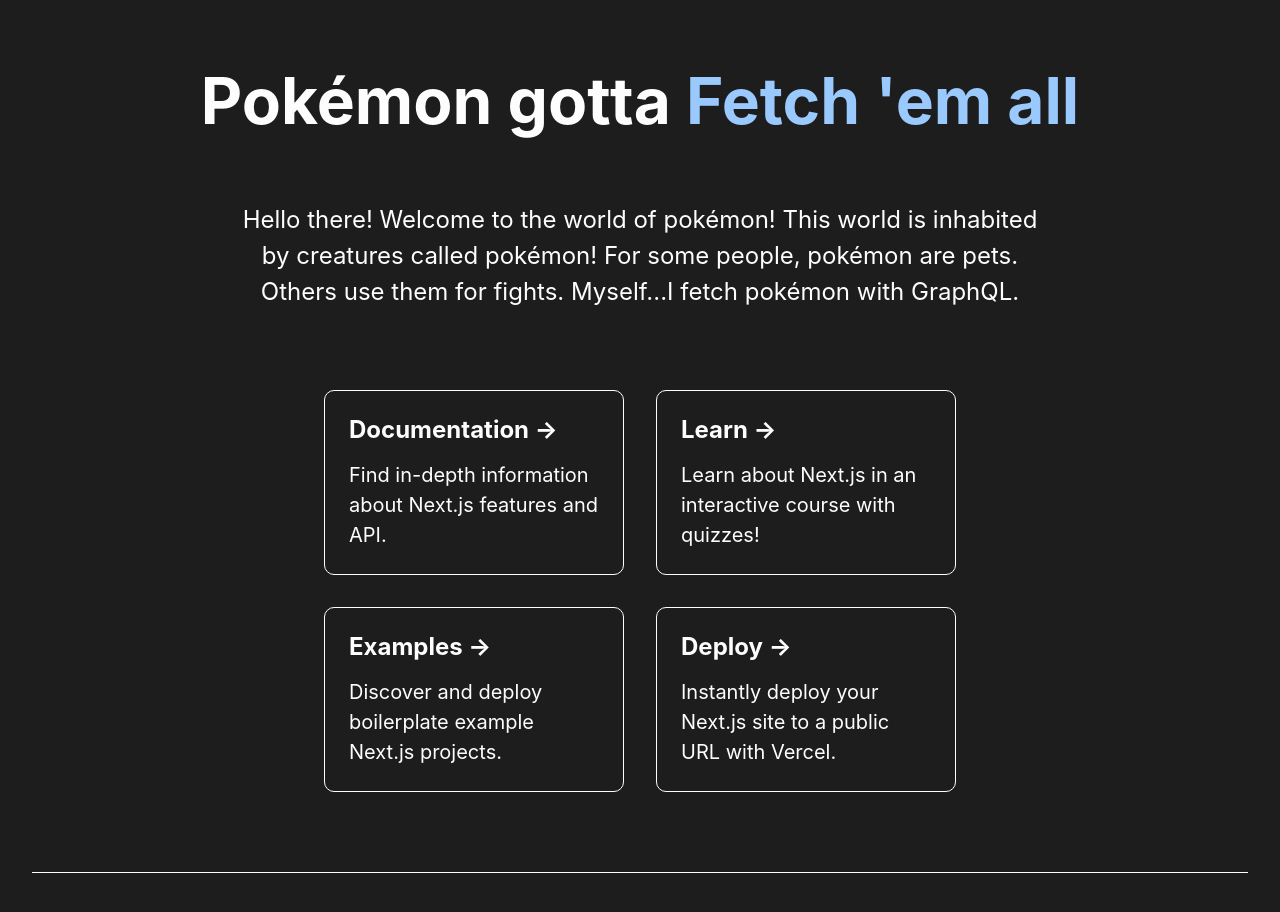
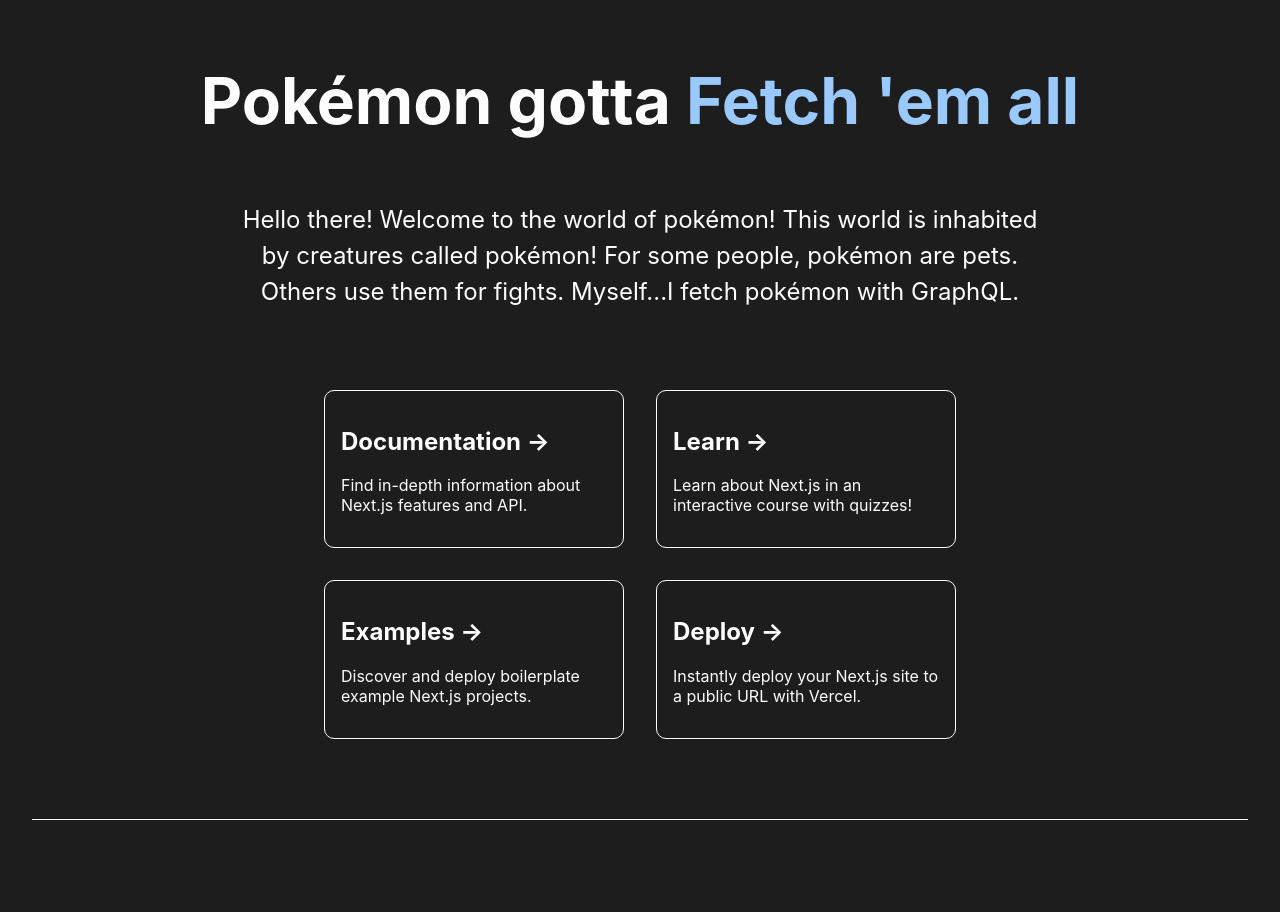
Before and after one commit to brightsize/pokemon-apollo, a Next.js app: page / in a window 1280 px wide. Shown: the top 912 px of the page. After the commit the page ends 884 px from the top, so only its background shows below. Built offline with nearby package versions, Linux system fonts and the light colour scheme.

Commit message:
Moving card and card link to components

```diff
--- /dev/null
+++ b/components/atoms/Card/Card.module.css
@@ -0,0 +1,12 @@
+.card {
+  margin: 1rem;
+  padding: 1rem;
+  text-align: left;
+  color: inherit;
+  text-decoration: none;
+  border-radius: var(--border-radius);
+  transition: color 0.15s ease, border-color 0.15s ease;
+  max-width: 300px;
+  position: relative;
+  border: 1px solid var(--text);
+}
--- /dev/null
+++ b/components/atoms/Card/Card.tsx
@@ -0,0 +1,13 @@
+import React from "react";
+
+import styles from "./Card.module.css";
+
+type CardProps = {
+  children: React.ReactNode;
+};
+
+const Card = ({ children }: CardProps) => {
+  return <div className={styles.card}>{children}</div>;
+};
+
+export { Card };
--- /dev/null
+++ b/components/atoms/Card/index.ts
@@ -0,0 +1 @@
+export * from "./Card";
--- /dev/null
+++ b/components/atoms/index.ts
@@ -0,0 +1 @@
+export * from "./Card";
--- /dev/null
+++ b/components/index.ts
@@ -0,0 +1,2 @@
+export * from "./atoms";
+export * from "./molecules";
--- /dev/null
+++ b/components/molecules/CardLink/CardLink.module.css
@@ -0,0 +1,22 @@
+.card-link:hover,
+.card-link:focus,
+.card-link:active {
+  color: var(--blue);
+  border-color: var(--blue);
+}
+
+.card-link::after {
+  content: "";
+  position: absolute;
+  top: 0;
+  right: 0;
+  bottom: 0;
+  left: 0;
+  border-radius: var(--border-radius);
+}
+
+.card-link:hover::after,
+.card-link:focus::after,
+.card-link:active::after {
+  background-color: #ffffff07;
+}
--- /dev/null
+++ b/components/molecules/CardLink/CardLink.tsx
@@ -0,0 +1,23 @@
+import React from "react";
+
+import { Card } from "../../atoms";
+import styles from "./CardLink.module.css";
+
+type CardLinkProps = {
+  href: string;
+  title: string;
+  children: React.ReactNode;
+};
+
+const CardLink = ({ href, title, children }: CardLinkProps) => {
+  return (
+    <Card>
+      <a href={href} className={styles["card-link"]}>
+        <h2>{title} &rarr;</h2>
+      </a>
+      {children}
+    </Card>
+  );
+};
+
+export { CardLink };
--- /dev/null
+++ b/components/molecules/CardLink/index.ts
@@ -0,0 +1 @@
+export * from "./CardLink";
--- /dev/null
+++ b/components/molecules/index.ts
@@ -0,0 +1 @@
+export * from "./CardLink";
--- a/pages/index.tsx
+++ b/pages/index.tsx
@@ -1,6 +1,7 @@
 import type { NextPage } from "next";
 import Head from "next/head";
 import Image from "next/image";
+import { CardLink } from "../components";
 import styles from "../styles/Home.module.css";
 
 const Home: NextPage = () => {
@@ -25,33 +26,29 @@
         </p>
 
         <div className={styles.grid}>
-          <a href="https://nextjs.org/docs" className={styles.card}>
-            <h2>Documentation &rarr;</h2>
+          <CardLink href="https://nextjs.org/docs" title="Documentation">
             <p>Find in-depth information about Next.js features and API.</p>
-          </a>
+          </CardLink>
 
-          <a href="https://nextjs.org/learn" className={styles.card}>
-            <h2>Learn &rarr;</h2>
+          <CardLink href="https://nextjs.org/learn" title="Learn">
             <p>Learn about Next.js in an interactive course with quizzes!</p>
-          </a>
+          </CardLink>
 
-          <a
+          <CardLink
             href="https://github.com/vercel/next.js/tree/canary/examples"
-            className={styles.card}
+            title="Examples"
           >
-            <h2>Examples &rarr;</h2>
             <p>Discover and deploy boilerplate example Next.js projects.</p>
-          </a>
+          </CardLink>
 
-          <a
+          <CardLink
             href="https://vercel.com/new?utm_source=create-next-app&utm_medium=default-template&utm_campaign=create-next-app"
-            className={styles.card}
+            title="Deploy"
           >
-            <h2>Deploy &rarr;</h2>
             <p>
               Instantly deploy your Next.js site to a public URL with Vercel.
             </p>
-          </a>
+          </CardLink>
         </div>
       </main>
 
--- a/styles/Home.module.css
+++ b/styles/Home.module.css
@@ -74,36 +74,6 @@
   max-width: 800px;
 }
 
-.card {
-  margin: 1rem;
-  padding: 1.5rem;
-  text-align: left;
-  color: inherit;
-  text-decoration: none;
-  border: 1px solid var(--text);
-  border-radius: 10px;
-  transition: color 0.15s ease, border-color 0.15s ease;
-  max-width: 300px;
-}
-
-.card:hover,
-.card:focus,
-.card:active {
-  color: var(--blue);
-  border-color: var(--blue);
-}
-
-.card h2 {
-  margin: 0 0 1rem 0;
-  font-size: 1.5rem;
-}
-
-.card p {
-  margin: 0;
-  font-size: 1.25rem;
-  line-height: 1.5;
-}
-
 .logo {
   height: 1em;
   margin-left: 0.5rem;
--- a/styles/globals.css
+++ b/styles/globals.css
@@ -2,6 +2,7 @@
   --background: #1d1d1d;
   --text: #fdfdfd;
   --blue: #9ac9fe;
+  --border-radius: 10px;
 }
 
 html,
```
